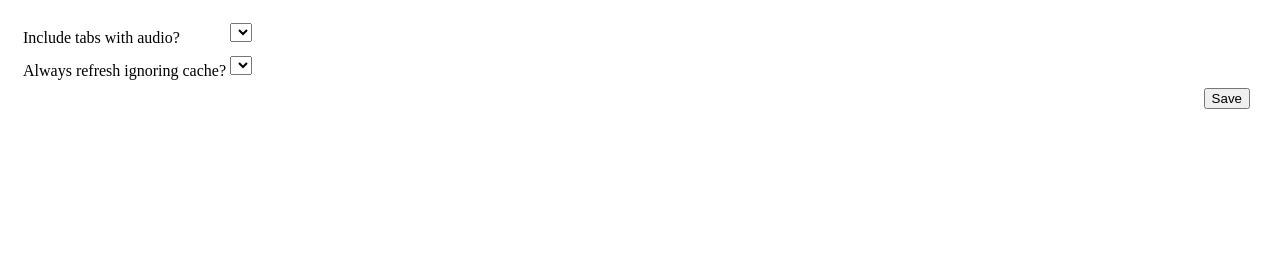
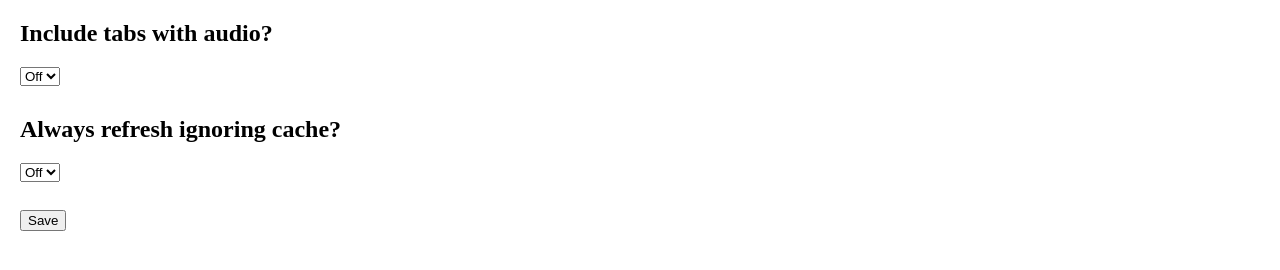
Before and after one commit to karldreher/Super-Refresh, a website with bundled scripts: page src/options.html in a window 1280 px wide. Built offline with nearby package versions, Linux system fonts and the light colour scheme; some packages are replaced by stand-ins of ours.

Commit message:
fix: correct type for HTMLSelectElement

```diff
--- a/src/options.html
+++ b/src/options.html
@@ -12,46 +12,26 @@
             margin-bottom: 10px;
         }
 
-        button {
-            float: right;
-            margin-bottom: 10px;
-            margin-right: 10px;
-        }
-
-        td {
-            vertical-align: middle;
-
-        }
     </style>
 </head>
 
 <body>
-    <table>
-        <tr>
-            <td>
-                Include tabs with audio?
-            </td>
-            <td>
+
+    <h2>Include tabs with audio?</h2>
+
     <select id="audible">
         <option value="On">On</option>
         <option value="Off">Off</option>
     </select>
-            </td>
-        </tr>
-        <tr>
-            <td>
-                Always refresh ignoring cache?
 
-            </td>
-            <td>
+    <h2>Always refresh ignoring cache?</h2>
     <select id="bypasscache">
         <option value="On">On</option>
         <option value="Off">Off</option>
     </select>
-            </td>
 
-        </tr>
-    </table>
+    <br>
+    <br>
 
     <button id="save">Save</button>
     <div id="status"></div>
--- a/src/options.ts
+++ b/src/options.ts
@@ -44,13 +44,16 @@ function save_options() {
 }
 
 function restore_options() {
+  //TODO: Type Me (items)
   chrome.storage.local.get(null, function (items) {
-    document.getElementById('bypasscache')!.textContent = bool_to_html(
-      items.bypassCache
-    )
-    document.getElementById('audible')!.textContent = bool_to_html(
-      items.refreshAudibleTabs
-    )
+    let htmlBypassCacheSelect = document.getElementById(
+      'bypasscache'
+    ) as HTMLSelectElement
+    htmlBypassCacheSelect.value = bool_to_html(items.bypassCache)
+
+    let htmlAudibleSelect = document.getElementById('audible') as HTMLSelectElement
+    htmlAudibleSelect.value = bool_to_html(items.refreshAudibleTabs)
+
   })
 }
 document.addEventListener('DOMContentLoaded', restore_options)
```
Lines whose indentation alone changed are shown as unchanged.
